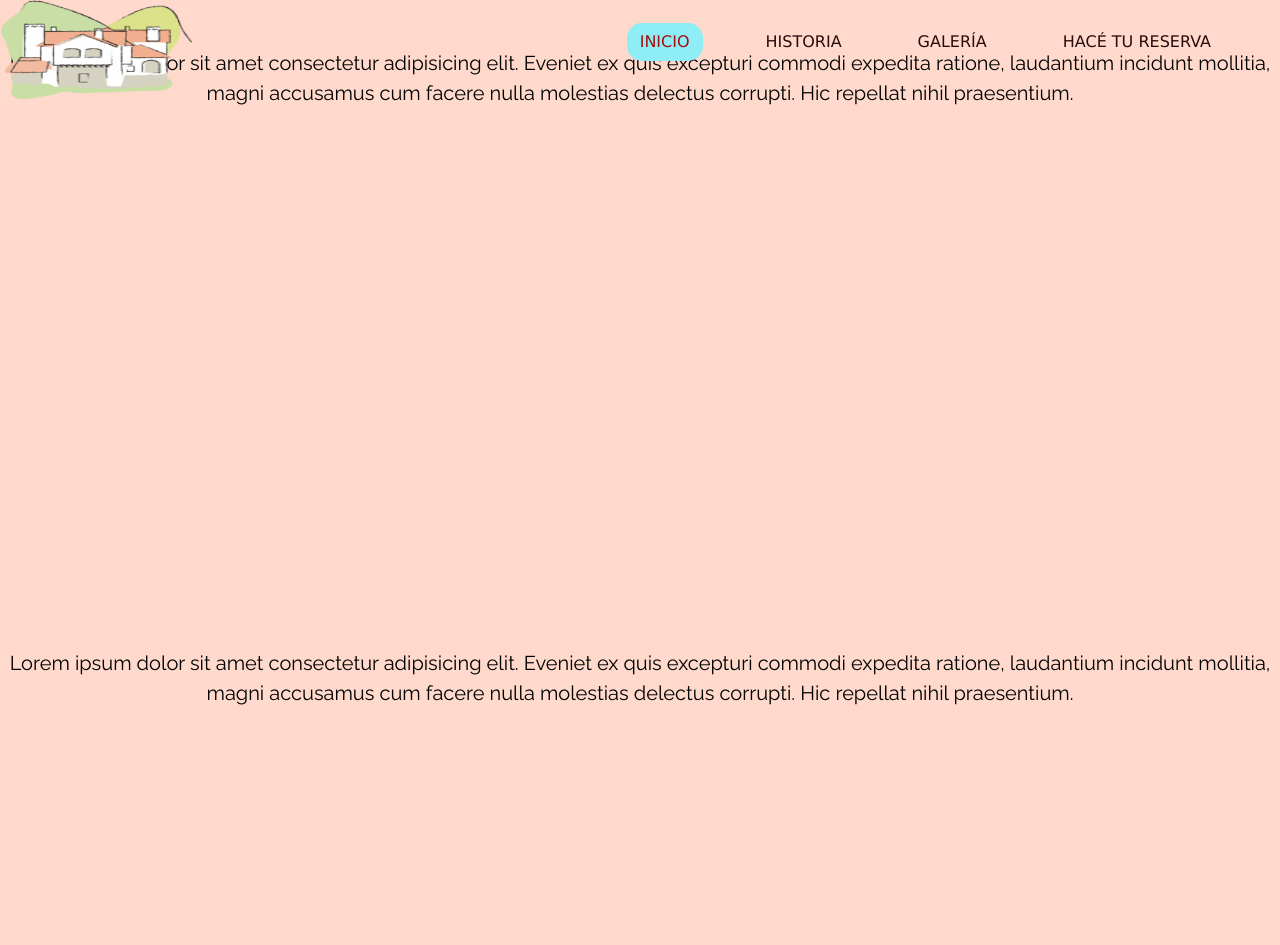
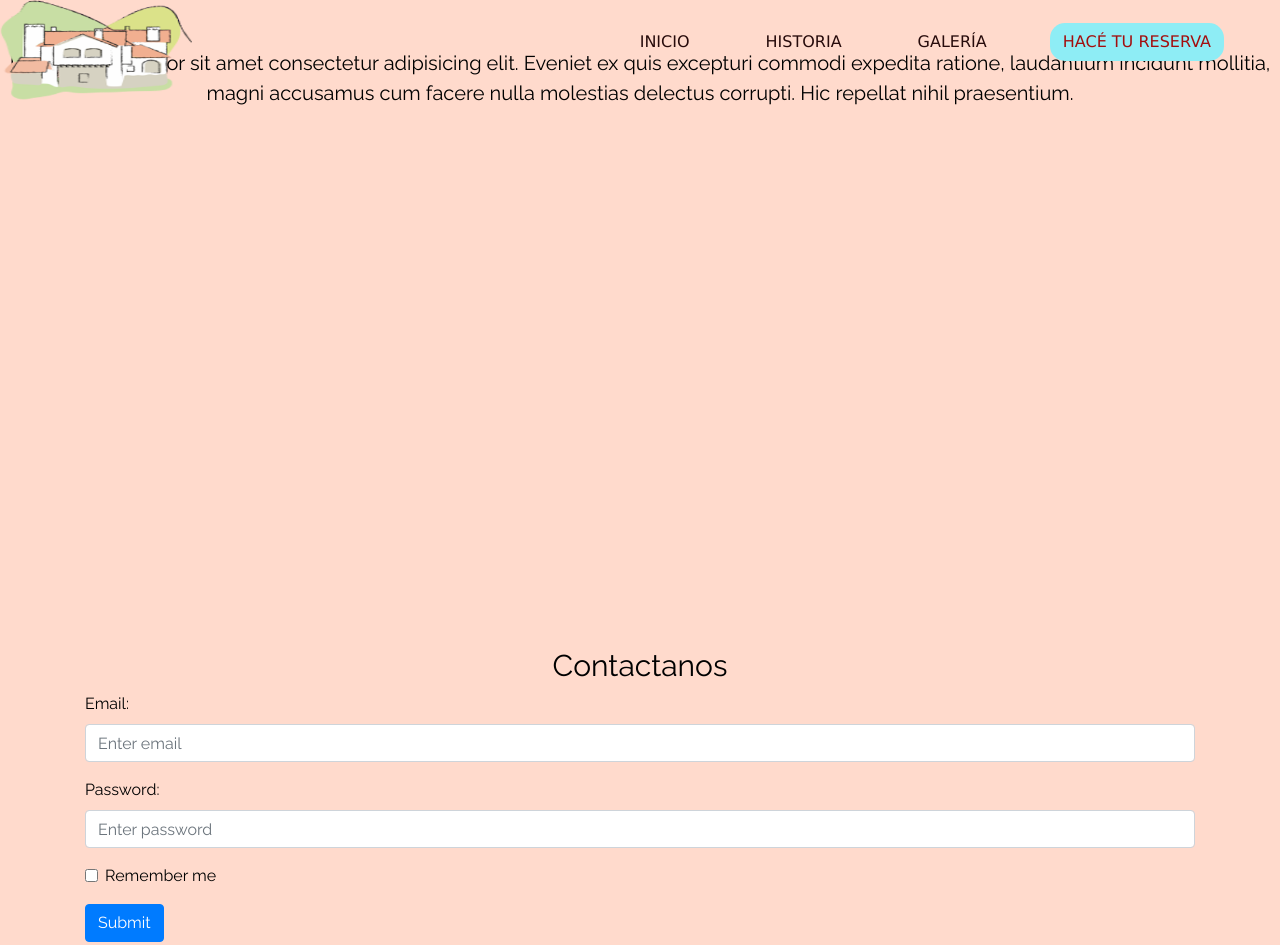
Before and after one commit to loleceta1/ProyectoPython-HotelBoutiqueSevilla, a plain HTML site: page Contacto.html in a window 1280 px wide. Shown: the top 945 px of the page. Drawn offline with nearby package versions, Linux system fonts and the light colour scheme.

Commit message:
segundoCommitAgregueLinksDePaginacion

```diff
--- a/Contacto.html
+++ b/Contacto.html
@@ -20,10 +20,10 @@
 
                     <!-- Elementos del menu -->
                     <ul>
-                        <li><a class="active" href="index.html">Inicio</a></li>
+                        <li><a href="index.html">Inicio</a></li>
                         <li><a href="historia.html">Historia</a></li>
                         <li><a href="galeria.html">Galería</a></li>
-                        <li><a href="formulario.html">Hacé tu reserva</a></li>
+                        <li><a class="active" href="/Contacto.html">Hacé tu reserva</a></li>
                     </ul>
                 </div>
             </header>
@@ -39,15 +39,7 @@
                 </p>
             </section>
             <section class="historia"><br> <br>
-                <p>
-                    Lorem ipsum dolor sit amet consectetur adipisicing elit. Eveniet
-                    ex quis excepturi commodi expedita ratione, laudantium incidunt
-                    mollitia, magni accusamus cum facere nulla molestias delectus
-                    corrupti. Hic repellat nihil praesentium.
-
-                </p>
-            </section>
-            <div class="container">
+              <div class="container">
                 <h2>Contactanos</h2>
                 <form action="/action_page.php">
                   <div class="form-group">
@@ -66,6 +58,8 @@
                   <button type="submit" class="btn btn-primary">Submit</button>
                 </form>
               </div>
+            </section>
+
             <footer>
                 <div id="footerMenu">
                     <img id="imagen2" src="../Iconos/facebook.png" alt="ic1" />
```
Also changed, not shown: Galeria.html (+1 -1 lines), Index.html (+1 -1 lines).
